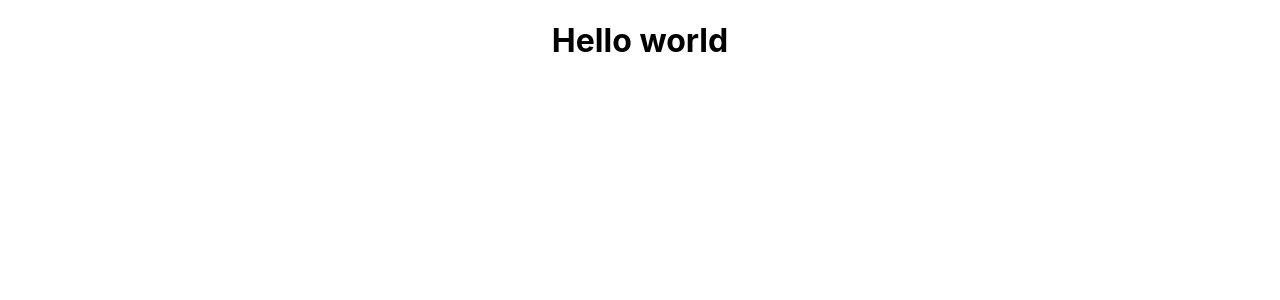
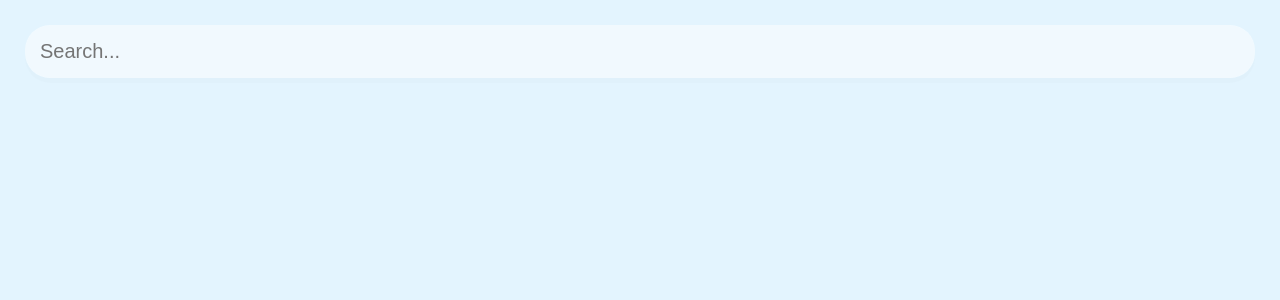
Before and after one commit to lZarzao/weather-app, a React (Create React App) app: page / in a window 1280 px wide. Shown: the top 300 px of the page. Built offline with nearby package versions, Linux system fonts and the light colour scheme.

Commit message:
temporal search-bar

```diff
--- a/package.json
+++ b/package.json
@@ -3,6 +3,7 @@
   "version": "0.1.0",
   "private": true,
   "dependencies": {
+    "@iconscout/react-unicons": "^1.1.6",
     "@testing-library/jest-dom": "^5.16.4",
     "@testing-library/react": "^13.3.0",
     "@testing-library/user-event": "^13.5.0",
--- a/src/App.css
+++ /dev/null
@@ -1,38 +0,0 @@
-.App {
-  text-align: center;
-}
-
-.App-logo {
-  height: 40vmin;
-  pointer-events: none;
-}
-
-@media (prefers-reduced-motion: no-preference) {
-  .App-logo {
-    animation: App-logo-spin infinite 20s linear;
-  }
-}
-
-.App-header {
-  background-color: #282c34;
-  min-height: 100vh;
-  display: flex;
-  flex-direction: column;
-  align-items: center;
-  justify-content: center;
-  font-size: calc(10px + 2vmin);
-  color: white;
-}
-
-.App-link {
-  color: #61dafb;
-}
-
-@keyframes App-logo-spin {
-  from {
-    transform: rotate(0deg);
-  }
-  to {
-    transform: rotate(360deg);
-  }
-}
--- a/src/App.js
+++ b/src/App.js
@@ -1,9 +1,18 @@
-import './App.css';
+import UilReact from '@iconscout/react-unicons/icons/uil-react'
+
+const api = {
+  key: "2abd254968449e3f2aca30a513bc1f53",
+  base: "https://api.openweathermap.org/data/3.0"
+}
 
 function App() {
   return (
-    <div className="App">
-      <h1>Hello world</h1>
+    <div className="app">
+      <main>
+        <div className="search-box">
+          <input type="text" className="search-bar" placeholder="Search..."/>
+        </div>
+      </main>
     </div>
   );
 }
--- a/src/index.css
+++ b/src/index.css
@@ -1,13 +1,54 @@
-body {
+* {
   margin: 0;
-  font-family: -apple-system, BlinkMacSystemFont, 'Segoe UI', 'Roboto', 'Oxygen',
-    'Ubuntu', 'Cantarell', 'Fira Sans', 'Droid Sans', 'Helvetica Neue',
-    sans-serif;
-  -webkit-font-smoothing: antialiased;
-  -moz-osx-font-smoothing: grayscale;
+  padding: 0;
+  box-sizing: border-box;
+  --main-warn: #FFFAE0;
+  --main-cold: #E3F4FE;
+
+  --main-serchbar-tex: #313131
+  ;
 }
 
-code {
-  font-family: source-code-pro, Menlo, Monaco, Consolas, 'Courier New',
-    monospace;
+body {
+  font-family: 'Helvetica', sans-serif;
 }
+
+.app {
+  background-color: var(--main-cold);
+}
+
+main {
+  width: 100vw;
+  height: 100vh;
+  padding: 25px;
+}
+
+.search-box {
+  width: 100%;
+  margin: 0 0 75px;
+}
+
+.search-box .search-bar {
+  display: block;
+  width: 100%;
+  padding: 15px;
+
+  appearance: none;
+  background: none;
+  border: none;
+  outline: none;
+
+  background-color: rgba(255, 255, 255, 0.5);
+  border-radius: 25px;
+
+  box-shadow: 0px 5px rgba(0, 0, 0, 0.01);
+
+  font-size: 20px;
+  color: var(--main-serchbar-tex);
+
+  transition: 0.4s ease;
+}
+
+.search-box .search-bar:focus {
+  background-color: rgba(255, 255, 255, 0.80);
+}
```
Also changed, not shown: 1 other file (tests, documents, lock files or other folders).
